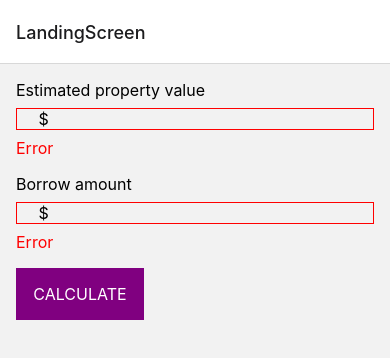
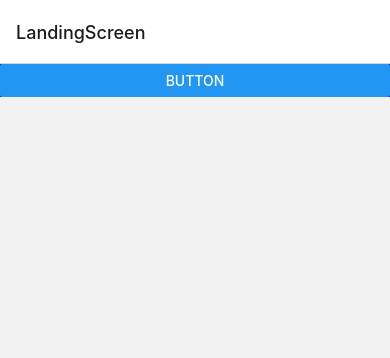
Before and after one commit to wanlok/wanlok-dummy-reactnative, a React Native app: screen /LandingScreen in a window 390 px wide. Shown: the top 358 px of the page. Built offline with nearby package versions, Linux system fonts and the light colour scheme.

Commit message:
test api call using axios

```diff
--- a/package.json
+++ b/package.json
@@ -10,9 +10,11 @@
     "test": "jest"
   },
   "dependencies": {
+    "@react-navigation/bottom-tabs": "^6.6.0",
     "@react-navigation/native": "^6.1.17",
     "@react-navigation/native-stack": "^6.10.0",
     "@react-navigation/stack": "^6.4.0",
+    "axios": "^1.7.2",
     "react": "18.2.0",
     "react-native": "0.74.3",
     "react-native-safe-area-context": "^4.10.8",
--- a/screen/LandingScreen.tsx
+++ b/screen/LandingScreen.tsx
@@ -1,37 +1,99 @@
 import {NativeStackNavigationProp} from '@react-navigation/native-stack';
-import {FC, useState} from 'react';
-import {Button, View} from 'react-native';
+import {FC, useEffect, useReducer, useState} from 'react';
+import {Button, Text, View} from 'react-native';
 import {RootStackParamList} from '../App';
 import MyTextField from '../component/MyTextField';
 import MyButton from '../component/MyButton';
+import axios from 'axios';
+
+interface Student {
+  name: string;
+  course: string;
+}
+
+interface a {
+  data: Student[] | null;
+  errorMessage: string | null;
+  downloading: boolean;
+}
+
+const initialState: a = {
+  data: null,
+  errorMessage: null,
+  downloading: false,
+};
+
+interface Action {
+  type: 'DOWNLOAD' | 'SUCCESS' | 'ERROR';
+  payload?: any;
+}
+
+const reducer = (state: a, action: Action) => {
+  switch (action.type) {
+    case 'DOWNLOAD':
+      return {
+        ...state,
+        data: null,
+        errorMessage: null,
+        downloading: true,
+      };
+    case 'SUCCESS':
+      return {
+        ...state,
+        data: action.payload,
+        error: null,
+        downloading: false,
+      };
+    case 'ERROR':
+      return {
+        ...state,
+        data: null,
+        error: action.payload,
+        downloading: false,
+      };
+    default:
+      return state;
+  }
+};
+
+const download = (dispatch: React.Dispatch<Action>) => {
+  const token =
+    'eyJhbGciOiJIUzI1NiIsInR5cCI6IkpXVCJ9.eyJzdWIiOiJ3YW5sb2siLCJleHAiOjE3MjE0NzM1Nzl9.XIXv-myWHjLifZXuUqhWs2a7YlPbNKYgsyU3JT0tVuY';
+  dispatch({type: 'DOWNLOAD'});
+  const serverAddress = 'http://10.0.2.2:8000/student/';
+  console.log(serverAddress);
+  axios
+    .get(serverAddress, {
+      headers: {
+        Authorization: `Bearer ${token}`,
+      },
+    })
+    .then(response => {
+      console.log(response.data);
+      dispatch({type: 'SUCCESS', payload: response.data});
+    })
+    .catch(error => {
+      dispatch({type: 'ERROR', payload: error.message});
+    });
+};
 
 const LandingScreen: FC<{
   navigation: NativeStackNavigationProp<RootStackParamList, 'LandingScreen'>;
 }> = ({navigation}) => {
-  const [estimatedPropertyValue, setEstimatedPropertyValue] = useState('');
-  const [borrowAmount, setBorrowAmount] = useState('');
+  const [state, dispatch] = useReducer(reducer, initialState);
+  const {data, errorMessage, downloading} = state;
   return (
     <View style={{flex: 1}}>
-      <MyTextField
-        title="Estimated property value"
-        value={estimatedPropertyValue}
-        setValue={setEstimatedPropertyValue}
-        marginTop={16}
-      />
-      <MyTextField
-        title="Borrow amount"
-        value={borrowAmount}
-        setValue={setBorrowAmount}
-        marginTop={16}
-      />
-      <MyButton
-        title="CALCULATE"
-        onPress={() =>
-          navigation.navigate('SecondScreen', {
-            data: estimatedPropertyValue + ' ::: ' + borrowAmount,
-          })
-        }
-      />
+      <View style={{backgroundColor: 'blue'}}>
+        {downloading && <Text>Downloading</Text>}
+        {!downloading && errorMessage && <Text>{errorMessage}</Text>}
+        {!downloading &&
+          data &&
+          data.map((student: Student, index: number) => (
+            <Text key={index}>{student.name}</Text>
+          ))}
+        <Button title="Button" onPress={() => download(dispatch)} />
+      </View>
     </View>
   );
 };
--- a/screen/SecondScreen.tsx
+++ b/screen/SecondScreen.tsx
@@ -6,10 +6,12 @@ import {RootStackParamList} from '../App';
 const SecondScreen: FC<{
   route: RouteProp<RootStackParamList, 'SecondScreen'>;
 }> = ({route}) => {
+  var data = route.params != null && route.params.data == null ? route.params.data : "Hello";
+
   return (
     <View style={{flex: 1, justifyContent: 'center', alignItems: 'center'}}>
       <Text>Screen Two</Text>
-      <Text>{route.params.data}</Text>
+      <Text>{data}</Text>
     </View>
   );
 };
```
Also changed, not shown: 1 other file (tests, documents, lock files or other folders).
